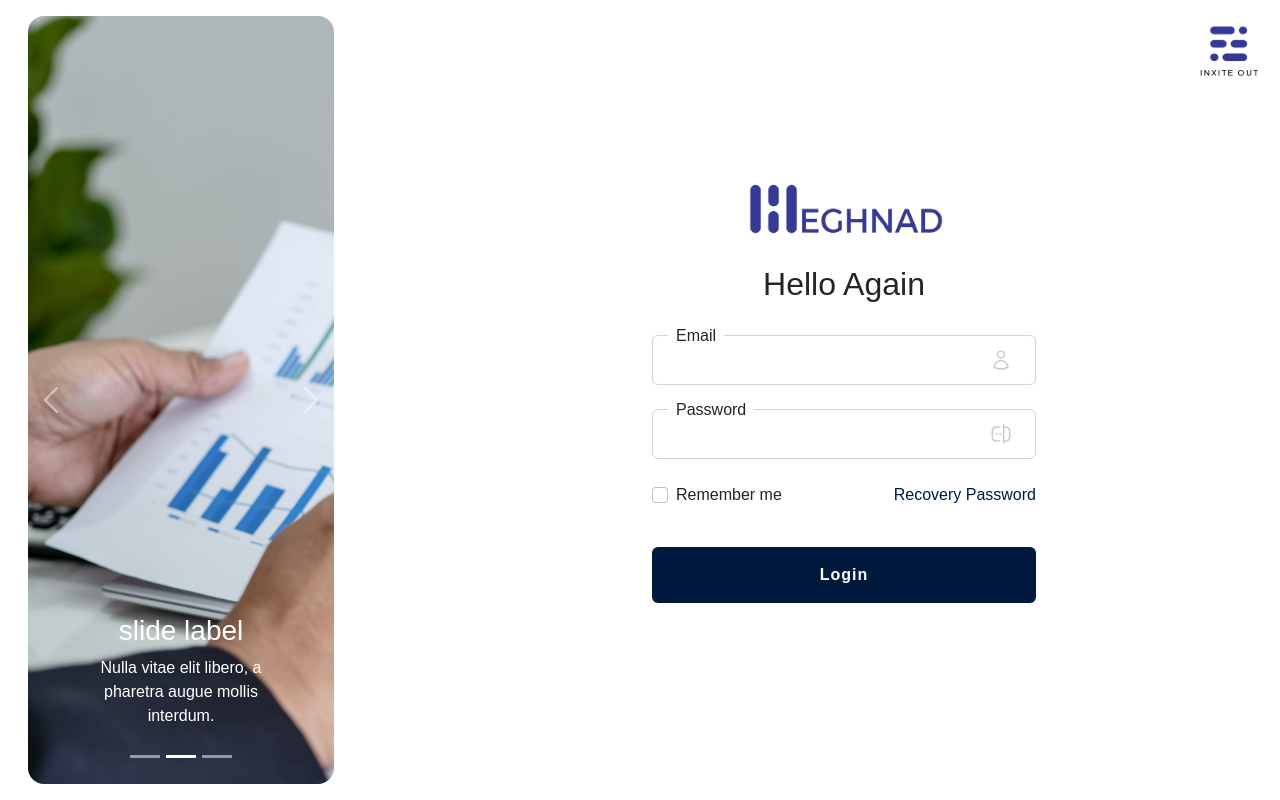
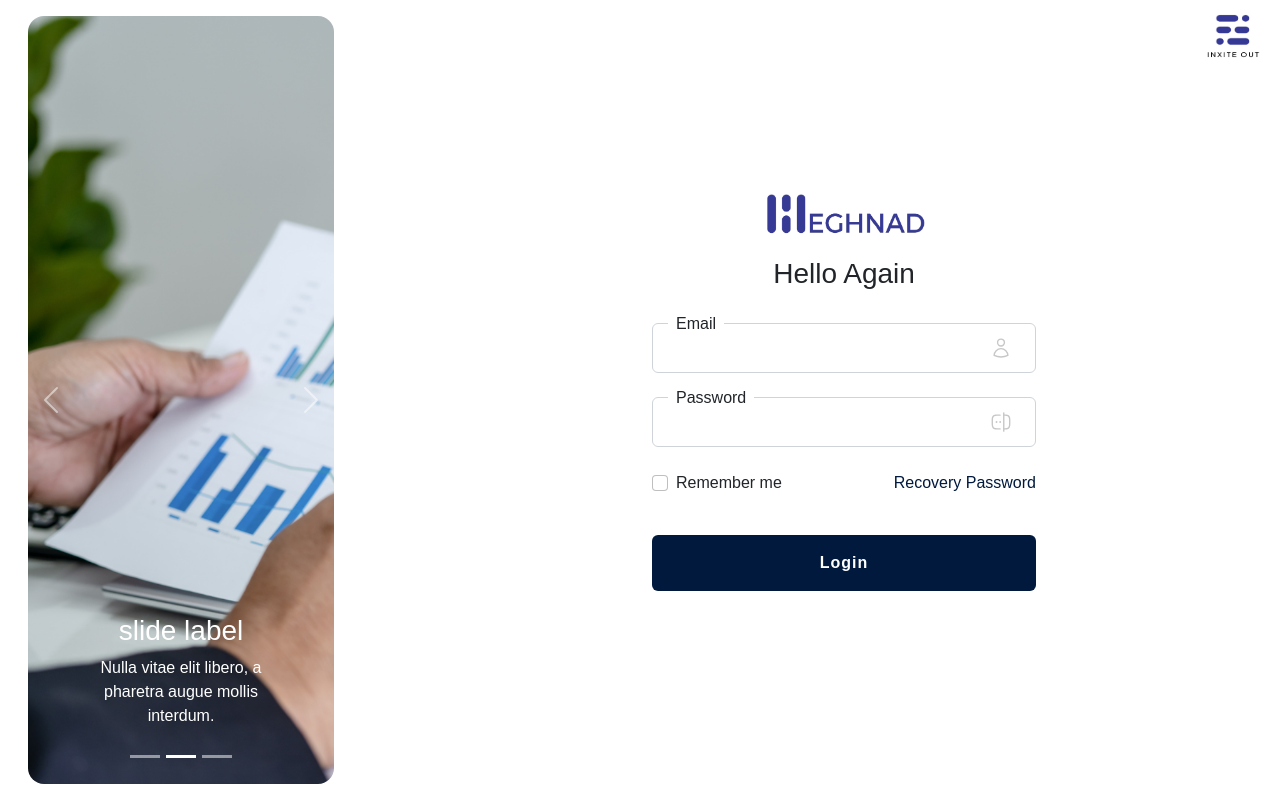
Before and after one commit to mustafainxiteout/loginpage, a React (Create React App) app: page / in a window 1280 px wide. Built offline with nearby package versions, Linux system fonts and the light colour scheme; a web font is replaced by a local one.

Commit message:
updated_changes

```diff
--- a/src/components/LoginPage.js
+++ b/src/components/LoginPage.js
@@ -60,8 +60,8 @@ function LoginPage({isAdmin}) {
 
   return (
     <Container fluid className='googlesans text-select-one'>
-      <Row className='d-flex m-md-3 m-md-3' style={{ maxheight: "98vh" }}>
-      <img src='./ix.png' alt="megnad" className='position-absolute' style={{height:"70px",width:"100px",right:"0px"}}/>
+      <Row className='d-flex m-md-3' style={{ maxheight: "98vh" }}>
+      <img src='./ix.png' alt="megnad" className='position-absolute' style={{height:"60px",width:"92px",right:"0px",top:"6px"}}/>
         <Col lg={3} xl={3} className='p-0 d-none d-lg-block'>
           <Carousel fade>
           {carouselItems.map((item) => (
@@ -77,8 +77,8 @@ function LoginPage({isAdmin}) {
         </Col>
         <Col className='d-flex flex-column justify-content-center' md={12} lg={{span:4,offset:3}} xl={{offset:3}}>
         <div className="text-center mt-5 mt-md-0 d-grid gap-2">
-        <center><img src='./meg.png' alt="megnad" style={{height:"80px",width:"220px"}}/></center>
-        <h2 className='mt-1'>Hello Again</h2>
+        <center><img src='./meg.png' alt="megnad" style={{height:"64px",width:"180px"}}/></center>
+        <h3>Hello Again</h3>
         </div>
           <Form noValidate validated={validated} className='d-grid gap-4 mb-4 mt-4' onSubmit={handleSubmit}>
           <Form.Group controlId="formBasicEmail" className="position-relative inputGroupContainer">
```
